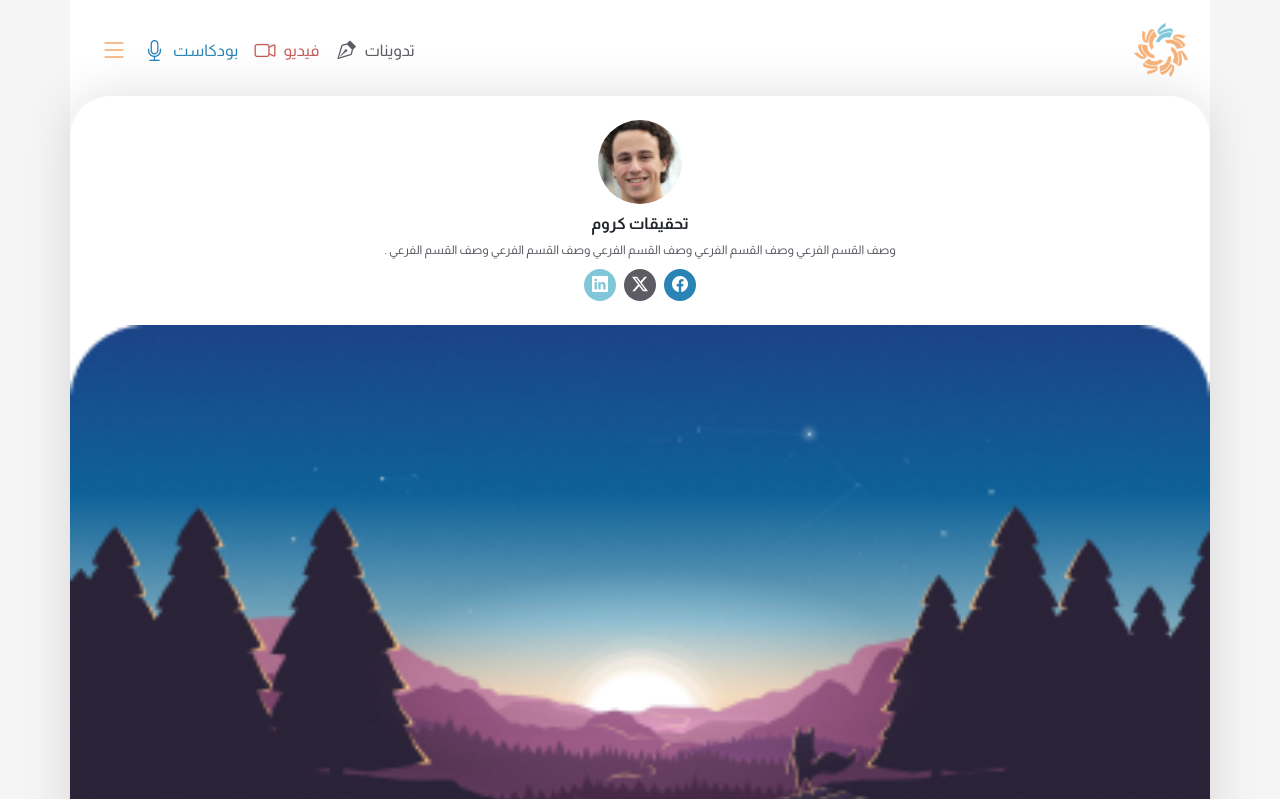
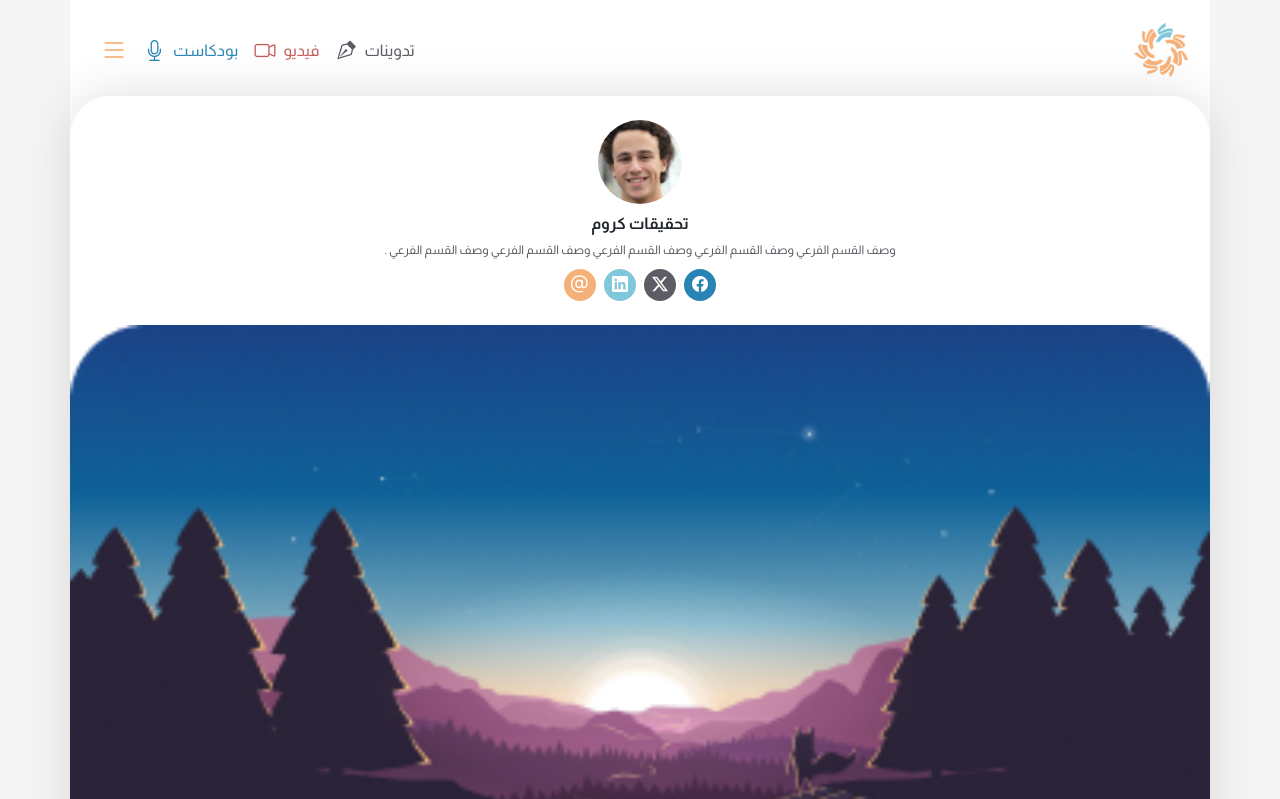
Before and after one commit to alihanafy10/writer-work, a plain HTML site: page index.html in a window 1280 px wide. Shown: the top 799 px of the page. Drawn offline with nearby package versions, Linux system fonts and the light colour scheme.

Commit message:
commit 3

```diff
--- a/css/index.css
+++ b/css/index.css
@@ -137,6 +137,9 @@ padding: 4px;
 justify-content: center;
 align-items: center;
 border-radius: 50%;
+}
+.interaction .upwriter ul li:nth-child(4){
+    background-color: #F5B078;
 }
 .interaction .upwriter ul li:nth-child(3){
     background-color: #80C7D9;
--- a/index.html
+++ b/index.html
@@ -80,6 +80,9 @@
                   <li>
                     <a href=""><i class="bi bi-linkedin"></i></a>
                   </li>
+                  <li>
+                    <a href=""><i class="bi bi-at fs-4"></i></a>
+                  </li>
                 </ul>
             </div>
             <div class="cinema">
```
